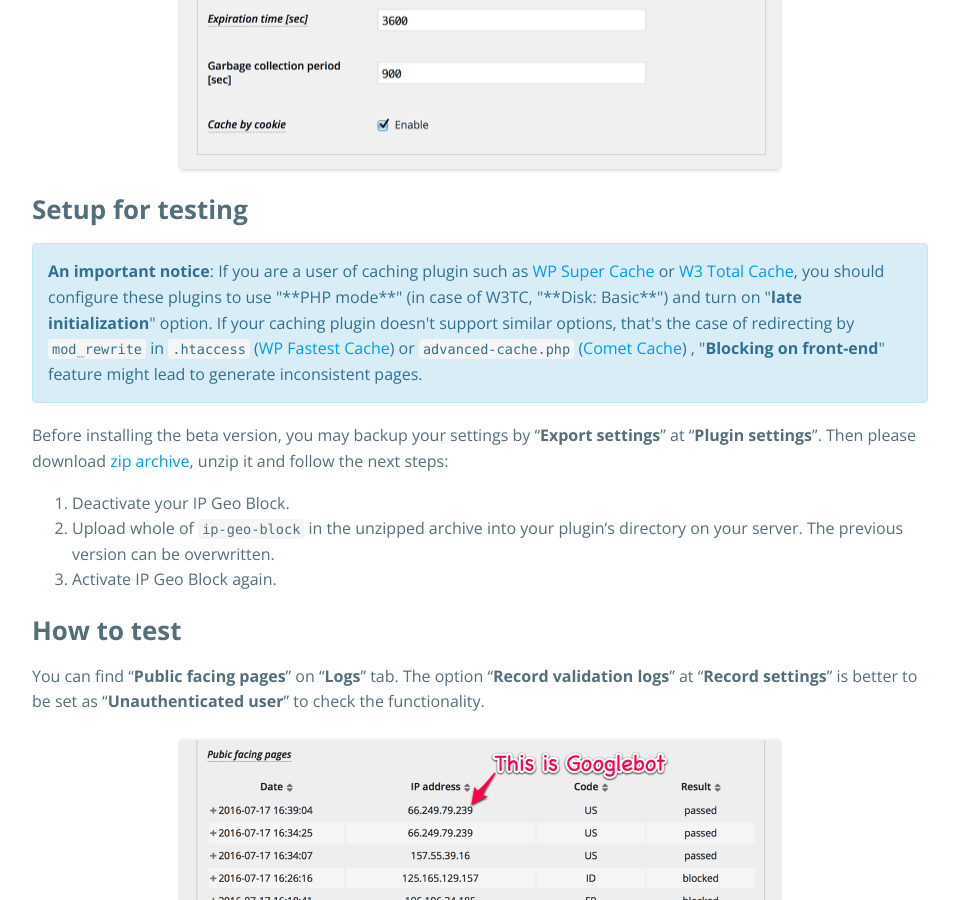
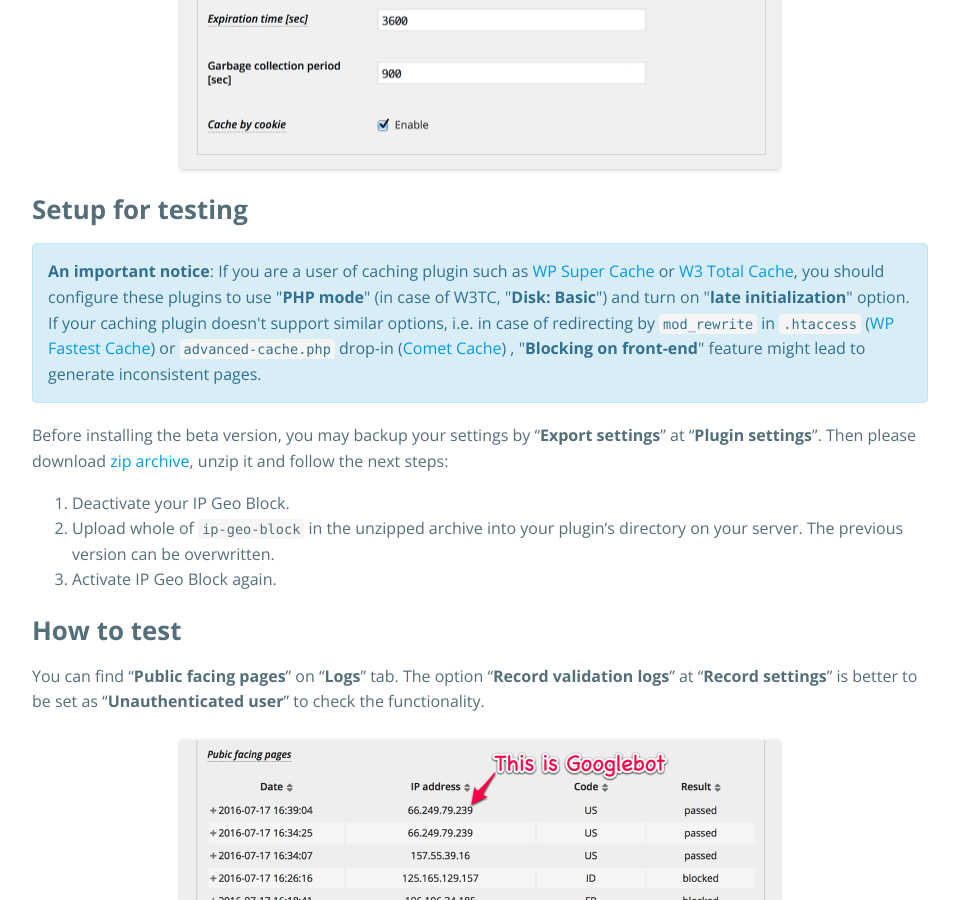
Before and after one commit to tokkonopapa/WordPress-IP-Geo-Block, a Jekyll site: the page built from _posts/changelog/2016-07-15-call-for-testing-3.0.0b.md, in a window 1280 px wide and 900 px high, scrolled down 1885 px. Shown: the whole window, without its empty margins (160-1119 px from the left). Built offline with Jekyll 4.4.1, drawn with Linux system fonts in a browser that asks for light colours; emoji names are drawn with the system emoji font; some web fonts are replaced.

Commit message:
Improved notice.

```diff
--- a/_posts/changelog/2016-07-15-call-for-testing-3.0.0b.md
+++ b/_posts/changelog/2016-07-15-call-for-testing-3.0.0b.md
@@ -75,12 +75,13 @@ Using cookie cache can be enabled at "**Cache settings**" (default is
 	<a href="https://wordpress.org/plugins/wp-super-cache/" title="WP Super Cache - WordPress Plugins">WP Super Cache</a>
 	or
 	<a href="https://wordpress.org/plugins/w3-total-cache/" title="W3 Total Cache - WordPress Plugins">W3 Total Cache</a>,
-	you should configure these plugins to use "**PHP mode**" (in case of W3TC,
-	"**Disk: Basic**") and turn on "<strong>late initialization</strong>"
-	option. If your caching plugin doesn't support similar options, that's the
-	case of redirecting by <code>mod_rewrite</code> in <code>.htaccess</code>
+	you should configure these plugins to use "<strong>PHP mode</strong>" (in
+	case of W3TC, "<strong>Disk: Basic</strong>") and turn on "<strong>late
+	initialization</strong>" option. If your caching plugin doesn't support
+	similar options, i.e. in case of redirecting by <code>mod_rewrite</code>
+	in <code>.htaccess</code>
 	(<a href="https://wordpress.org/plugins/wp-fastest-cache/" title="WP Fastest Cache - WordPress Plugins">WP Fastest Cache</a>)
-	or <code>advanced-cache.php</code>
+	or <code>advanced-cache.php</code> drop-in
 	(<a href="https://wordpress.org/plugins/comet-cache/" title="Comet Cache - WordPress Plugins">Comet Cache</a>)
 	, "<strong>Blocking on front-end</strong>" feature might lead to generate
 	inconsistent pages.
```
